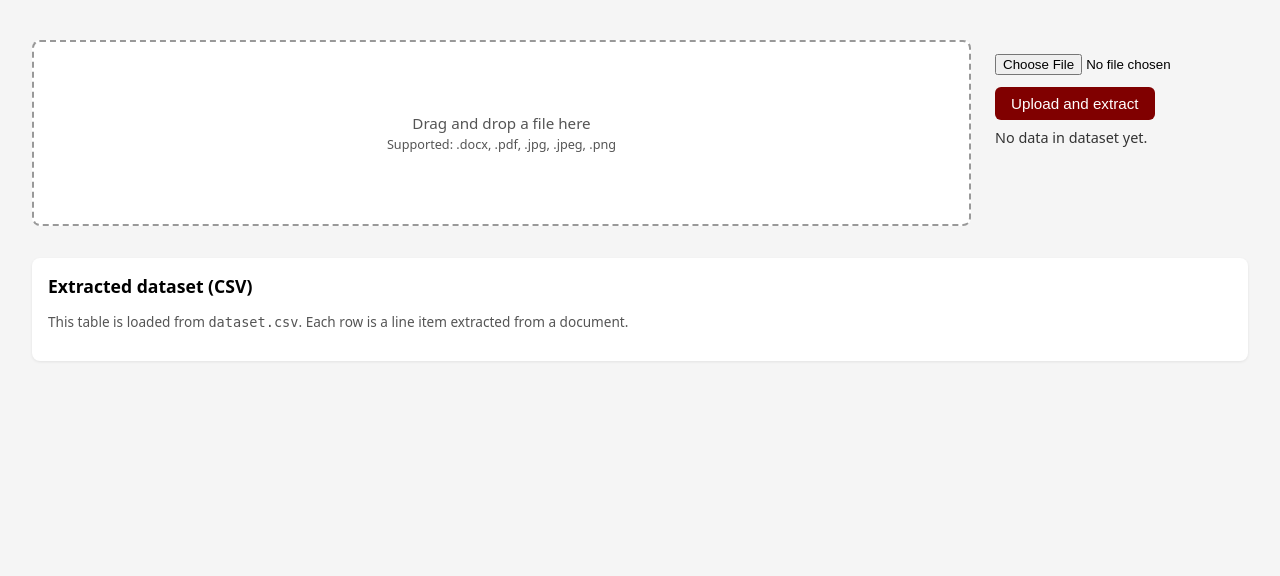
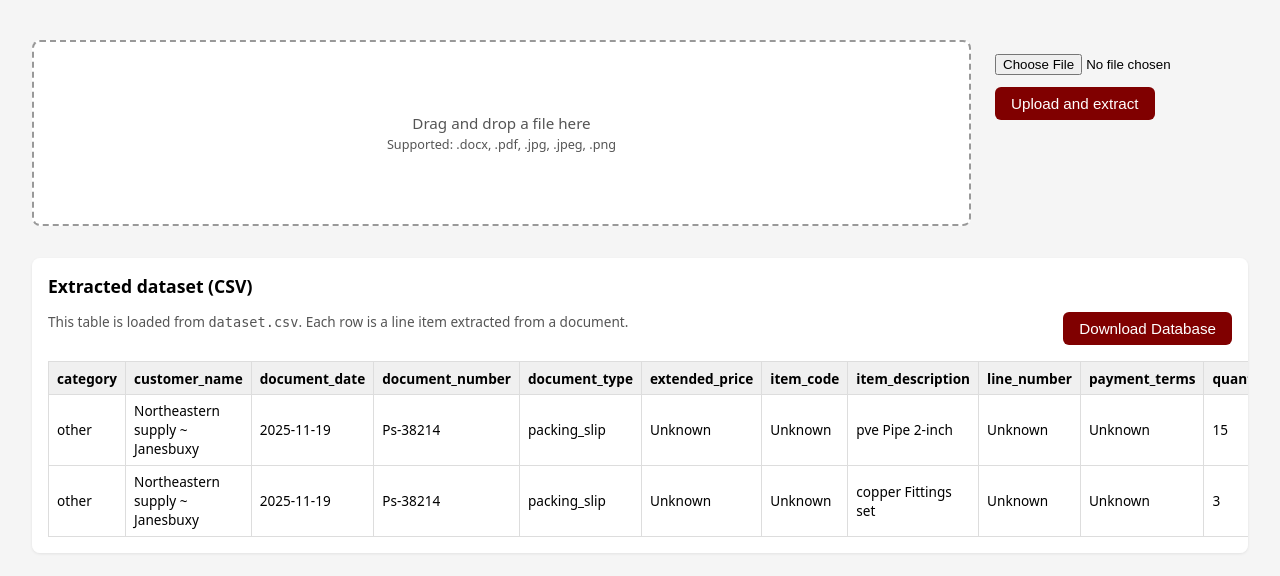
Before and after one commit to CodeBreakerMG/AI4ID-Prototype-V1, a Flask app: page / in a window 1280 px wide. Shown: the part 109-685 px from the top of the page. Run offline with Flask 3, Linux system fonts and the light colour scheme; data that the repository does not hold is empty.

Commit message:
Added Download Button

```diff
--- a/app.py
+++ b/app.py
@@ -1,10 +1,10 @@
 from pathlib import Path
 import os
 import tempfile
-
+import csv
 import pandas as pd
 from pandas.errors import EmptyDataError, ParserError
-from flask import Flask, request, jsonify, render_template
+from flask import Flask, request, jsonify, render_template, send_file
 
 ALLOWED_COLUMNS = [
     "document_type",
@@ -49,8 +49,6 @@ DATA_DIR.mkdir(exist_ok=True)
 config = load_config()
 client = get_openai_client(config["api_key"])
 model_name = config["model"]
-
-import csv
 
 def fill_missing_by_commas(filepath):
     new_lines = []
@@ -173,8 +171,10 @@ def get_data():
         app.logger.exception("Unexpected error in /data: %s", e)
         return jsonify([]), 500
 
+@app.route("/download", methods=["GET"])
+def download():
 
-
+    return send_file('./data/dataset.csv', as_attachment=True)
 
 
 
@@ -217,11 +217,11 @@ def upload():
         if tmp_path.exists():
             tmp_path.unlink()
 
-#
+
 #if __name__ == "__main__":
- #   # For local testing
-  #  fill_missing_by_commas(CSV_PATH)
-   # app.run(host="0.0.0.0", port=5500, debug=True)
+ #    For local testing
+    #fill_missing_by_commas(CSV_PATH)
+    #app.run(host="0.0.0.0", port=5500, debug=True)
 
 if __name__ == "__main__":
     app.run(debug=True)
--- a/data/dataset.csv
+++ b/data/dataset.csv
@@ -1 +1,3 @@
 document_type,document_number,document_date,supplier_name,customer_name,shipment_location,payment_terms,line_number,item_code,item_description,category,quantity,unit_of_measure,unit_price,extended_price
+packing_slip,Ps-38214,2025-11-19,Interior supply,Northeastern supply ~ Janesbuxy,Unknown,Unknown,Unknown,Unknown,pve Pipe 2-inch,other,15.0,units,Unknown,Unknown
+packing_slip,Ps-38214,2025-11-19,Interior supply,Northeastern supply ~ Janesbuxy,Unknown,Unknown,Unknown,Unknown,copper Fittings set,other,3.0,boxes,Unknown,Unknown
--- a/templates/index.html
+++ b/templates/index.html
@@ -154,9 +154,15 @@
 
     <section class="table-container">
       <h2 style="margin-top: 0; font-size: 1.1rem;">Extracted dataset (CSV)</h2>
-      <p style="font-size: 0.85rem; color: #555;">
-        This table is loaded from <code>dataset.csv</code>. Each row is a line item extracted from a document.
+      <p style="display: flex; justify-content: space-between; font-size: 0.85rem; color: #555;">
+        <span>
+          This table is loaded from <code>dataset.csv</code>. Each row is a line item extracted from a document.
+        </span>
+        <span>
+         <button id="downloadBtn">Download Database</button>
+        </span>
       </p>
+      <p>
       <table id="dataTable">
         <thead>
           <tr id="tableHeaderRow"></tr>
@@ -170,11 +176,13 @@
   const dropzone = document.getElementById("dropzone");
   const fileInput = document.getElementById("fileInput");
   const uploadBtn = document.getElementById("uploadBtn");
+  const downloadBtn = document.getElementById("downloadBtn");
   const statusEl = document.getElementById("status");
   const tableHeaderRow = document.getElementById("tableHeaderRow");
   const tableBody = document.getElementById("tableBody");
 
   let selectedFile = null;
+  let downlaodFile = null; //file to donload later.
 
   function setStatus(message, isError = false) {
     statusEl.textContent = message;
@@ -183,6 +191,7 @@
 
   function setUploadingState(isUploading) {
     uploadBtn.disabled = isUploading;
+    downloadBtn.disabled = isUploading;
     fileInput.disabled = isUploading;
     if (isUploading) {
       setStatus("Uploading and processing document...");
@@ -252,6 +261,41 @@
       setUploadingState(false);
     }
   });
+
+  downloadBtn.addEventListener(
+    "click", async () => {
+
+      try {
+        const res = await fetch("/download", {method: "GET"});
+        if (!res.ok){
+          throw new Error("Response was not ok")
+        }
+        const blob = await res.blob();
+
+
+        const url = window.URL.createObjectURL(blob);
+
+        // 4. Create an invisible anchor tag to trigger the download
+        const a = document.createElement('a');
+        //    alert('GOOD 1');
+        a.style.display = 'none';
+        a.href = url;
+     //   alert('GOOD 2');
+        // 5. Add to DOM, click it, and remove it
+        document.body.appendChild(a);
+        a.click();
+     //   alert("GOOD 3");
+        // 6. Clean up memory
+        window.URL.revokeObjectURL(url);
+        document.body.removeChild(a);
+
+    } catch (error) {
+        console.error('Download failed:', error);
+        alert('Something went wrong downloading the file.');
+    }
+
+
+    });
 
   async function loadTableData() {
     tableHeaderRow.innerHTML = "";
```
Also changed, not shown: 2 other files.
